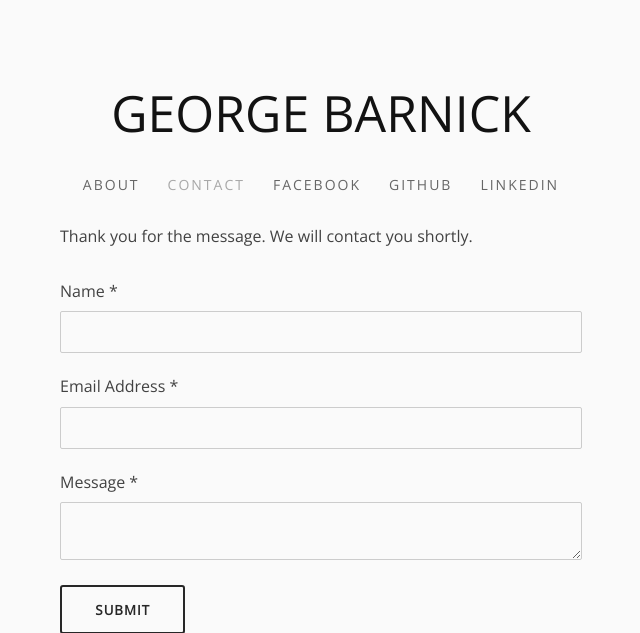
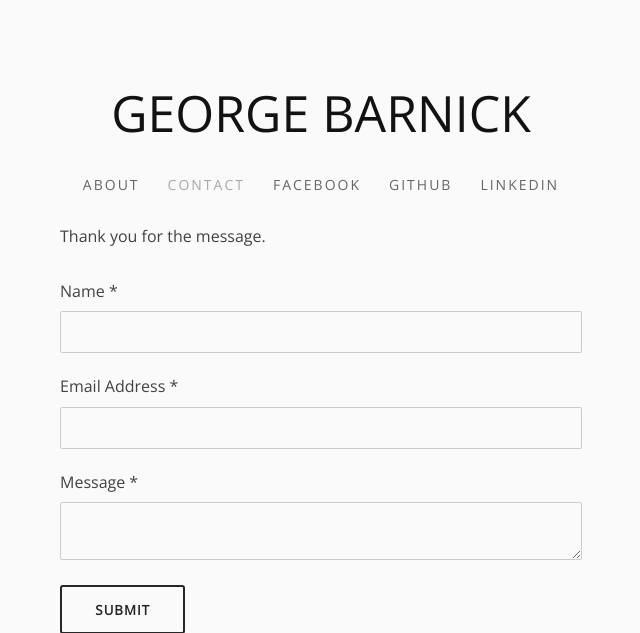
Before and after one commit to georgebarnick/georgebarnick.com, a PHP site: page /contact/?result=success in a window 1280 px wide. Shown: the top 633 px of the page, without its empty margins (319-959 px from the left). Run offline with PHP 8.4, Linux system fonts and the light colour scheme; data that the repository does not hold is empty; some libraries are stand-ins or nearby versions.

Commit message:
Remove third person text

```diff
--- a/contact/index.php
+++ b/contact/index.php
@@ -78,7 +78,7 @@
 			<section id="page" data-content-field="main-content">
 				<?php
 					if ( $_GET['result'] == "success" ) { ?>
-						<p>Thank you for the message. We will contact you shortly.</p><?php
+						<p>Thank you for the message.</p><?php
 					} else if ( $_GET['result'] == "error" ) { ?>
 						<p>Message failed to send. Be sure to fill out each field and make sure your email is entered correctly.<br />If this error persists, please manually send an email to <a href="mailto:georgebarnick@gmail.com">georgebarnick@gmail.com</a>.</p>
 				<?php } ?>
```
